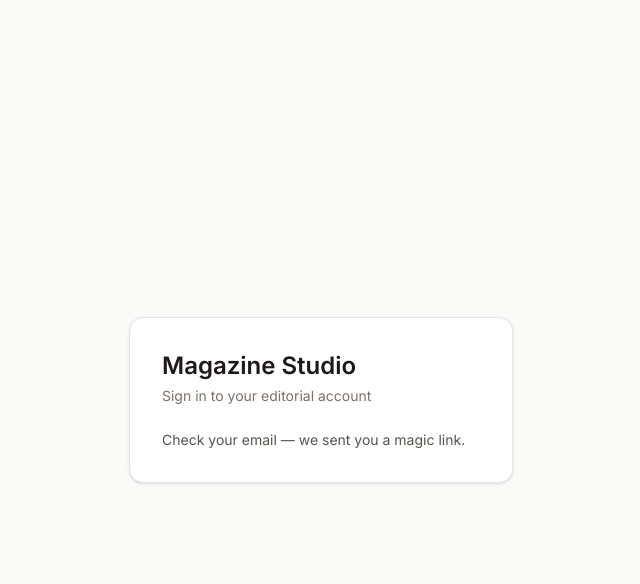
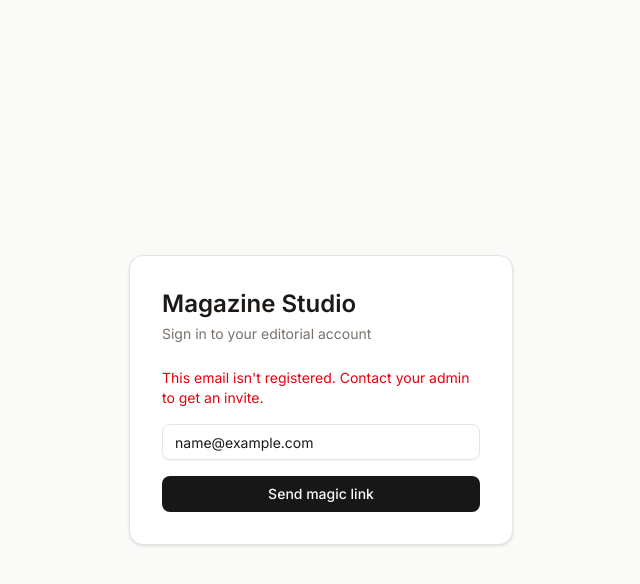
Before and after one commit to hongtran/travel-magazine, a Next.js app in the folder frontend/: page /login in a window 1280 px wide. Both pictures are taken after typing "name@example.com" into the empty fields and a click on the button "Send magic link". Shown: the top 584 px of the page, without its empty margins (319-959 px from the left). Built offline with nearby package versions, Linux system fonts and the light colour scheme; no server answers.

Commit message:
fix authen

```diff
--- a/frontend/src/app/login/page.tsx
+++ b/frontend/src/app/login/page.tsx
@@ -1,5 +1,5 @@
 'use client'
-import { useState } from 'react'
+import { useState, useEffect } from 'react'
 import { createClient } from '@/lib/supabase'
 import { Button } from '@/components/ui/button'
 import { Input } from '@/components/ui/input'
@@ -8,16 +8,31 @@ export default function LoginPage() {
   const [email, setEmail] = useState('')
   const [sent, setSent] = useState(false)
   const [loading, setLoading] = useState(false)
+  const [formError, setFormError] = useState<string | null>(null)
+  const [urlError, setUrlError] = useState<string | null>(null)
+
+  useEffect(() => {
+    const params = new URLSearchParams(window.location.search)
+    setUrlError(params.get('error'))
+  }, [])
 
   async function handleSubmit(e: React.FormEvent) {
     e.preventDefault()
     setLoading(true)
+    setFormError(null)
     const supabase = createClient()
-    await supabase.auth.signInWithOtp({
+    const { error } = await supabase.auth.signInWithOtp({
       email,
-      options: { emailRedirectTo: `${window.location.origin}/dashboard` },
+      options: {
+        shouldCreateUser: false,
+        emailRedirectTo: `${window.location.origin}/auth/confirm`,
+      },
     })
-    setSent(true)
+    if (error) {
+      setFormError("This email isn't registered. Contact your admin to get an invite.")
+    } else {
+      setSent(true)
+    }
     setLoading(false)
   }
 
@@ -34,6 +49,11 @@ export default function LoginPage() {
           </p>
         ) : (
           <form onSubmit={handleSubmit} className="space-y-4">
+            {(formError || urlError === 'invite_expired') && (
+              <p className="text-sm text-red-600">
+                {formError ?? 'This link has expired or is invalid. Contact your admin.'}
+              </p>
+            )}
             <Input
               type="email"
               placeholder="you@seeksophie.com"
```
